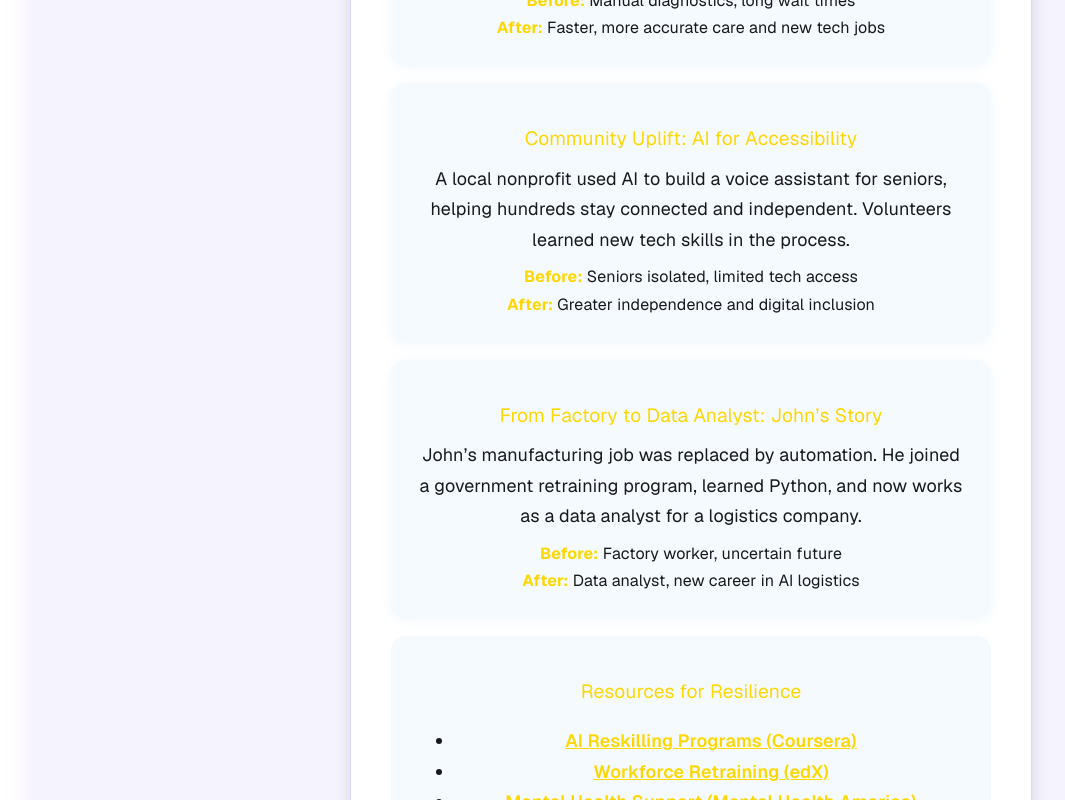
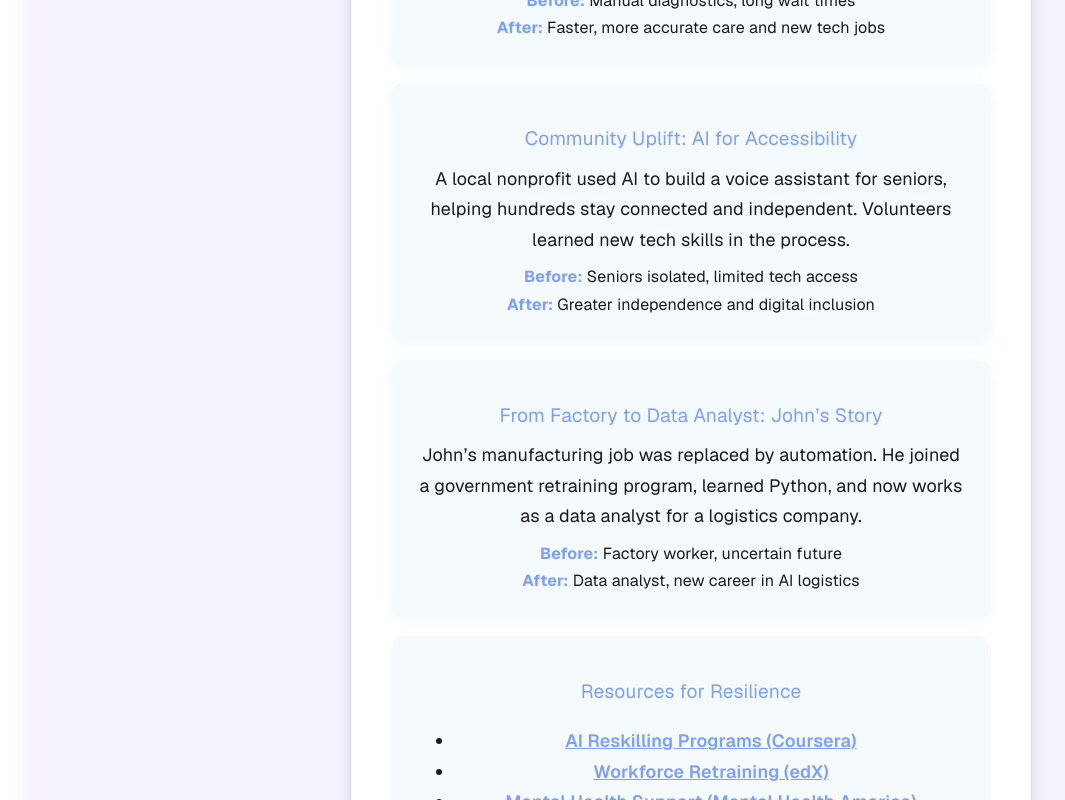
Before and after one commit to Shellzonit/auralis-sanctuary-, a Next.js app: page /recovery in a window 1280 px wide. Shown: the part 1460-2260 px from the top of the page, without its empty margins (5-1070 px from the left). Built offline with nearby package versions, Linux system fonts and the light colour scheme.

Commit message:
Update Recovery Hub: replace yellow text with softer blue for accessibility

```diff
--- a/app/recovery/page.tsx
+++ b/app/recovery/page.tsx
@@ -53,16 +53,16 @@ export default function RecoveryPage() {
         </div>
         {STORIES.map((s, i) => (
           <div key={i} style={{ background: '#f5faff', borderRadius: 14, padding: 24, boxShadow: '0 2px 12px #90caf922', marginBottom: 18 }}>
-            <h2 style={{ color: '#ffd700', fontSize: '1.2rem', marginBottom: 8 }}>{s.title}</h2>
+            <h2 style={{ color: '#7b9fff', fontSize: '1.2rem', marginBottom: 8 }}>{s.title}</h2>
             <div style={{ color: '#18191a', marginBottom: 8 }}>{s.text}</div>
-            <div style={{ color: '#ffd700', fontSize: '1rem' }}><strong>Before:</strong> <span style={{ color: '#18191a' }}>{s.before}</span></div>
-            <div style={{ color: '#ffd700', fontSize: '1rem' }}><strong>After:</strong> <span style={{ color: '#18191a' }}>{s.after}</span></div>
+            <div style={{ color: '#7b9fff', fontSize: '1rem' }}><strong>Before:</strong> <span style={{ color: '#18191a' }}>{s.before}</span></div>
+            <div style={{ color: '#7b9fff', fontSize: '1rem' }}><strong>After:</strong> <span style={{ color: '#18191a' }}>{s.after}</span></div>
           </div>
         ))}
         <div style={{ background: '#f5faff', borderRadius: 14, padding: 24, marginTop: 18 }}>
-          <h2 style={{ color: '#ffd700', fontSize: '1.2rem', marginBottom: 8 }}>Resources for Resilience</h2>
+          <h2 style={{ color: '#7b9fff', fontSize: '1.2rem', marginBottom: 8 }}>Resources for Resilience</h2>
           <ul style={{ color: '#18191a' }}>
-            {RESOURCES.map(r => <li key={r.name}><a href={r.url} target="_blank" rel="noopener noreferrer" style={{ color: '#ffd700', fontWeight: 600 }}>{r.name}</a></li>)}
+            {RESOURCES.map(r => <li key={r.name}><a href={r.url} target="_blank" rel="noopener noreferrer" style={{ color: '#7b9fff', fontWeight: 600 }}>{r.name}</a></li>)}
           </ul>
         </div>
       </section>
```
